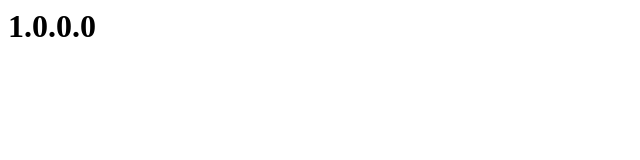
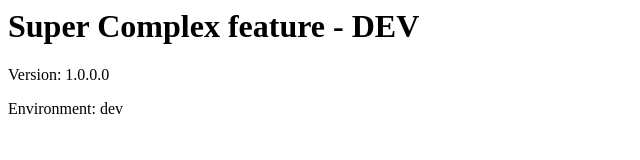
Before and after one commit to dhugfe/appdomain-dev, a plain HTML site: page index.html in a window 1280 px wide. Shown: the whole page, without its empty margins (0-640 px from the left). Drawn offline with Linux system fonts and the light colour scheme.

Commit message:
deploy: dhugfe/draft@da088da784af6ebbeb442379efbb0d5115fba0b4

```diff
--- a/index.html
+++ b/index.html
@@ -5,6 +5,8 @@
 	<title>Dev Site</title>
 </head>
 <body>
-	<h1>1.0.0.0</h1>
+	<h1>Super Complex feature - DEV</h1>
+	<p>Version: 1.0.0.0</p>
+	<p>Environment: dev</p>
 </body>
 </html>
```
Also changed, not shown: 1 other file.
